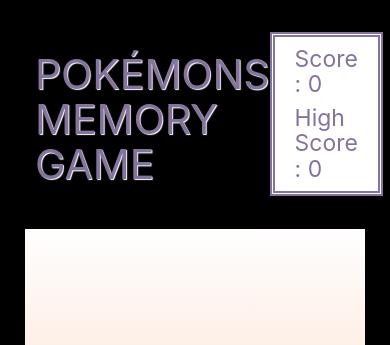
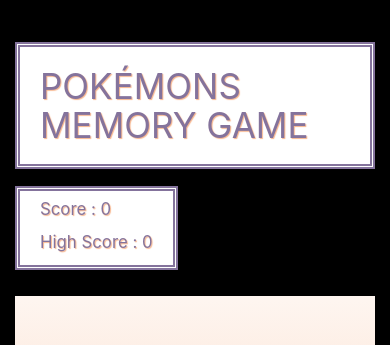
Before and after one commit to AnhPati/OdinProject_react_projects, a React (Vite) app in the folder memory_game/: page / in a window 390 px wide. Shown: the top 345 px of the page. Built offline with nearby package versions, Linux system fonts and the light colour scheme; no server answers.

Commit message:
Ajustements +  Responsive
Ajustements CSS mineurs.
Réglages des éléments en responsive.

```diff
--- a/memory_game/src/components/board.css
+++ b/memory_game/src/components/board.css
@@ -3,3 +3,9 @@
     padding: 30px 30px;
     flex: 2;
 }
+
+@media (max-width: 625px) {
+    .board-container {
+        padding: 15px 15px;
+    }
+}
--- a/memory_game/src/components/card.css
+++ b/memory_game/src/components/card.css
@@ -3,3 +3,9 @@
     font-weight: 600;
     background: radial-gradient(rgba(132, 115, 156, 0.6) 30%, transparent 70%, transparent);
 }
+
+@media (max-width: 700px) {
+    .card .card-image .card-title {
+        display: none;
+    }
+}
--- a/memory_game/src/components/header.css
+++ b/memory_game/src/components/header.css
@@ -2,6 +2,22 @@
     width: 100%;
     background-color: #000000;
     color: #84739c;
-    text-shadow: 1px 1px 1px white;
-    padding: 0 10px 25px 10px;
+    text-shadow: 1px 1px 1px rgba(247, 181, 140, 1);
+    padding-bottom: 25px;
+    outline: #000 solid 1px;
+    flex-wrap: wrap;
 }
+
+.header-container h3 {
+    padding: 20px 20px;
+    border: 5px double;
+    background: #FFF;
+    min-width: 574px;
+}
+
+@media (max-width: 625px) {
+    .header-container h3 {
+        min-width: auto;
+        font-size: 2.5rem;
+    }
+}
--- a/memory_game/src/components/memory-game.css
+++ b/memory_game/src/components/memory-game.css
@@ -4,3 +4,9 @@
     background: linear-gradient(0deg, rgba(2, 0, 36, 1) 0%, rgba(247, 181, 140, 1) 0%, rgba(255, 255, 255, 1) 75%);
     border: 25px solid #000000;
 }
+
+@media (max-width: 625px) {
+    .game-container {
+        border: 15px solid #000000;
+    }
+}
--- a/memory_game/src/components/score.css
+++ b/memory_game/src/components/score.css
@@ -5,5 +5,11 @@
 }
 
 .score-container h5 {
-    margin: .656rem 0 .656rem 0
+    margin: .7rem 0 1rem 0
 }
+
+@media (max-width: 625px) {
+    .score-container h5 {
+        font-size: 1.2rem;
+    }
+}
```
